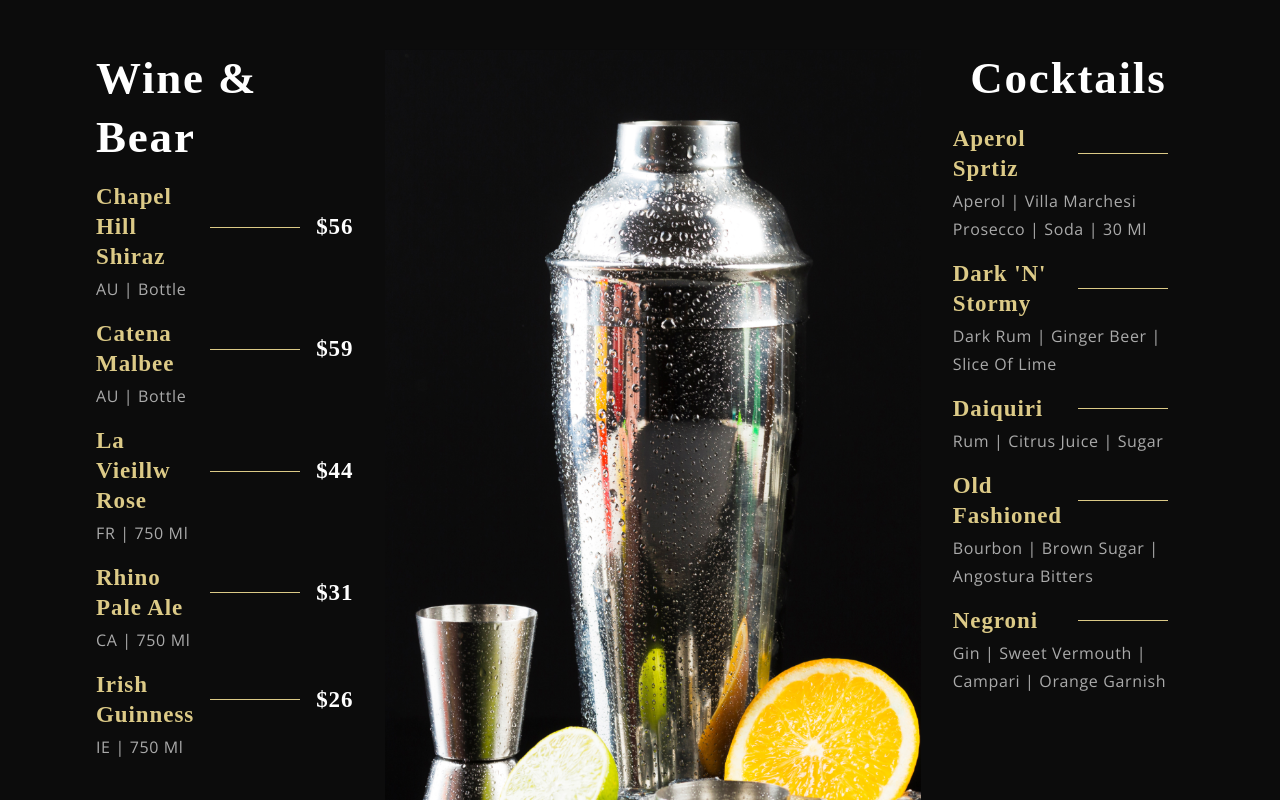
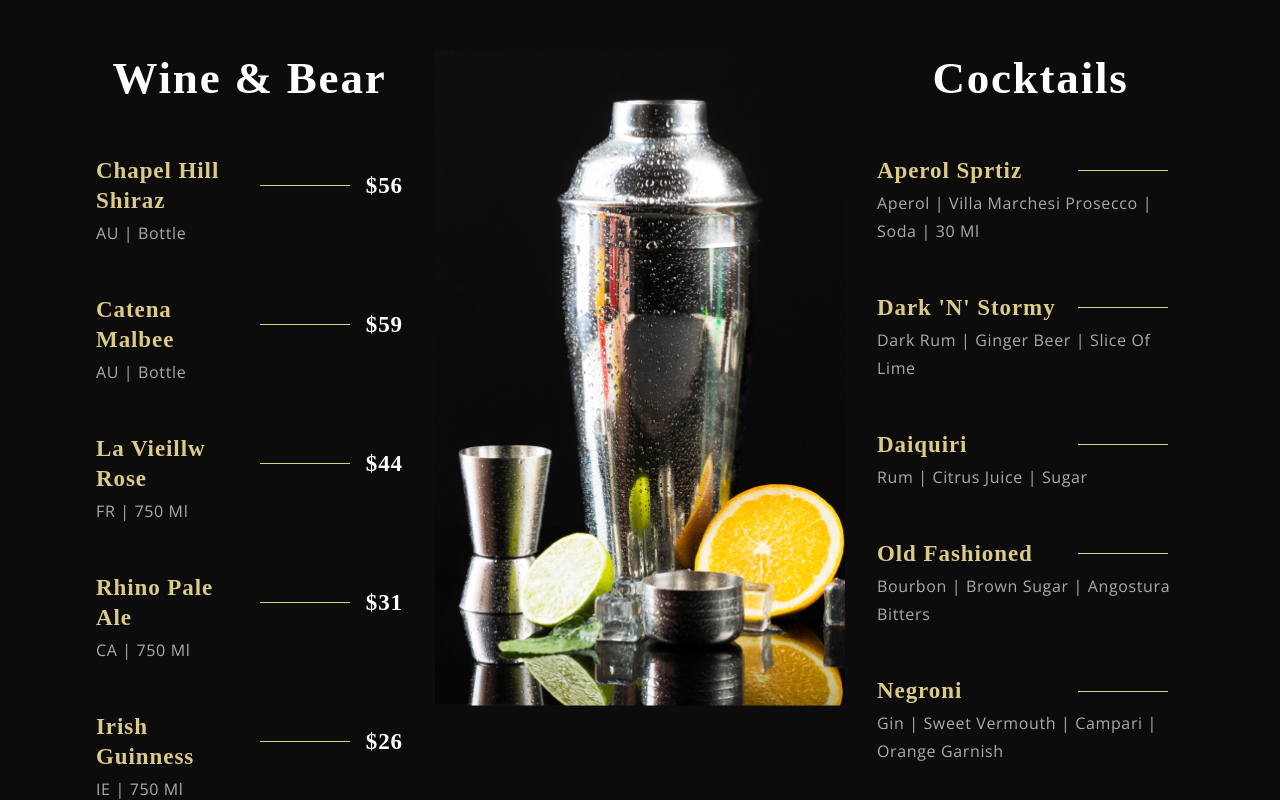
Before and after one commit to neropass/gerich, a React (Create React App) app: page / in a window 1280 px wide. Shown: the part 2420-3220 px from the top of the page. Built offline with nearby package versions, Linux system fonts and the light colour scheme; a web font is replaced by a local one.

Commit message:
Fixed styling for MenuItem

```diff
--- a/src/components/Menuitem/MenuItem.css
+++ b/src/components/Menuitem/MenuItem.css
@@ -1,6 +1,6 @@
 .app__menuitem {
     width: 100%;
-    margin: 1rem 0;
+    margin: 3rem 0;
 
     display: flex;
     flex-direction: column;
--- a/src/container/Menu/SpecialMenu.css
+++ b/src/container/Menu/SpecialMenu.css
@@ -10,8 +10,8 @@
 
 .app__specialMenu-menu {
     width: 100%;
+    margin: 2rem 0;
 
-    margin: 2rem 0;
     display: flex;
     justify-content: center;
     align-items: flex-start;
@@ -27,8 +27,9 @@
     color: var(--color-white);
 }
 
-.app__specialMenu-menu_wine, .app__specialMenu-menu_cocktails {
-    flex:1;
+.app__specialMenu-menu_wine,
+.app__specialMenu-menu_cocktails {
+    flex: 1;
     width: 100%;
     flex-direction: column;
 }
@@ -43,7 +44,7 @@
     height: auto;
 }
 
-.app__specialMenu-items {
+.app__specialMenu_menu_items {
     display: flex;
     flex-direction: column;
 
@@ -51,15 +52,16 @@
     width: 100%;
 }
 
-@media screen and (max-width: 2000px) {
+@media screen and (min-width: 2000px) {
     .app__specialMenu-menu_img {
         width: 650px;
     }
 
-    .app__specialMenu-menu_img img{
+    .app__specialMenu-menu_img img {
         height: 920px;
     }
 }
+
 @media screen and (max-width: 1150px) {
     .app__specialMenu-menu {
         flex-direction: column;
@@ -71,6 +73,7 @@
         margin: 3rem 0;
     }
 }
+
 @media screen and (max-width: 650px) {
     .app__specialMenu-menu_img {
         width: 100%;
```
